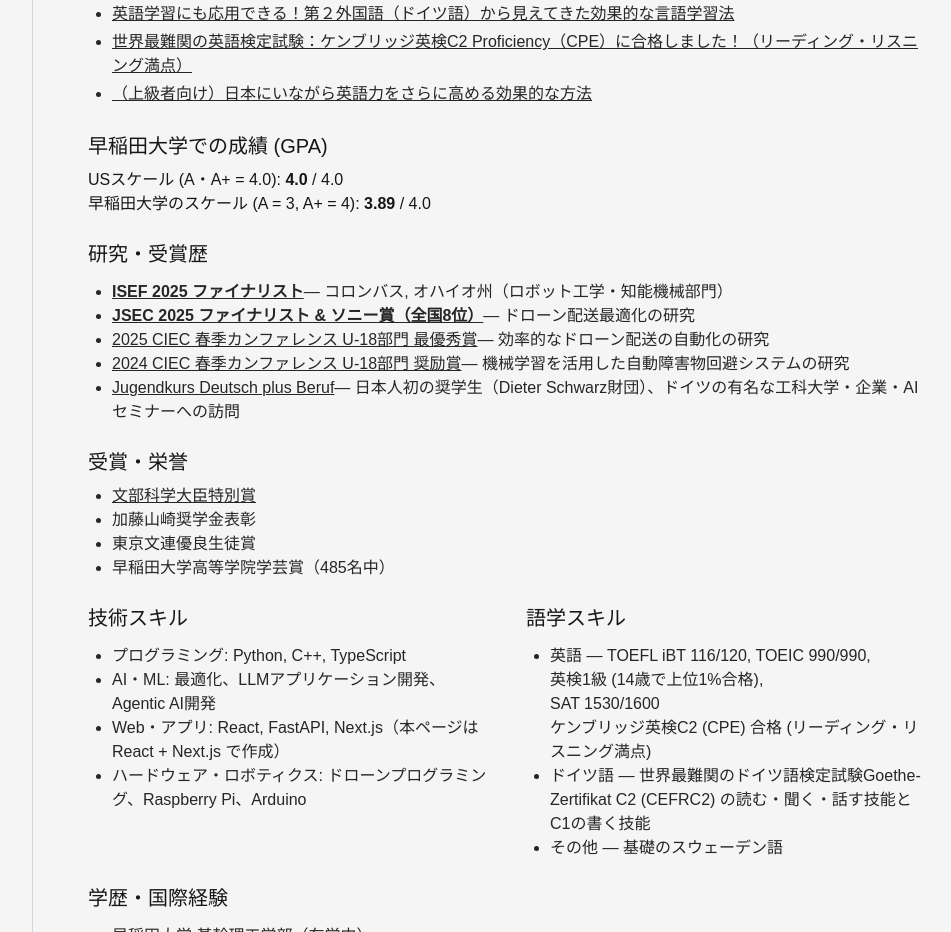
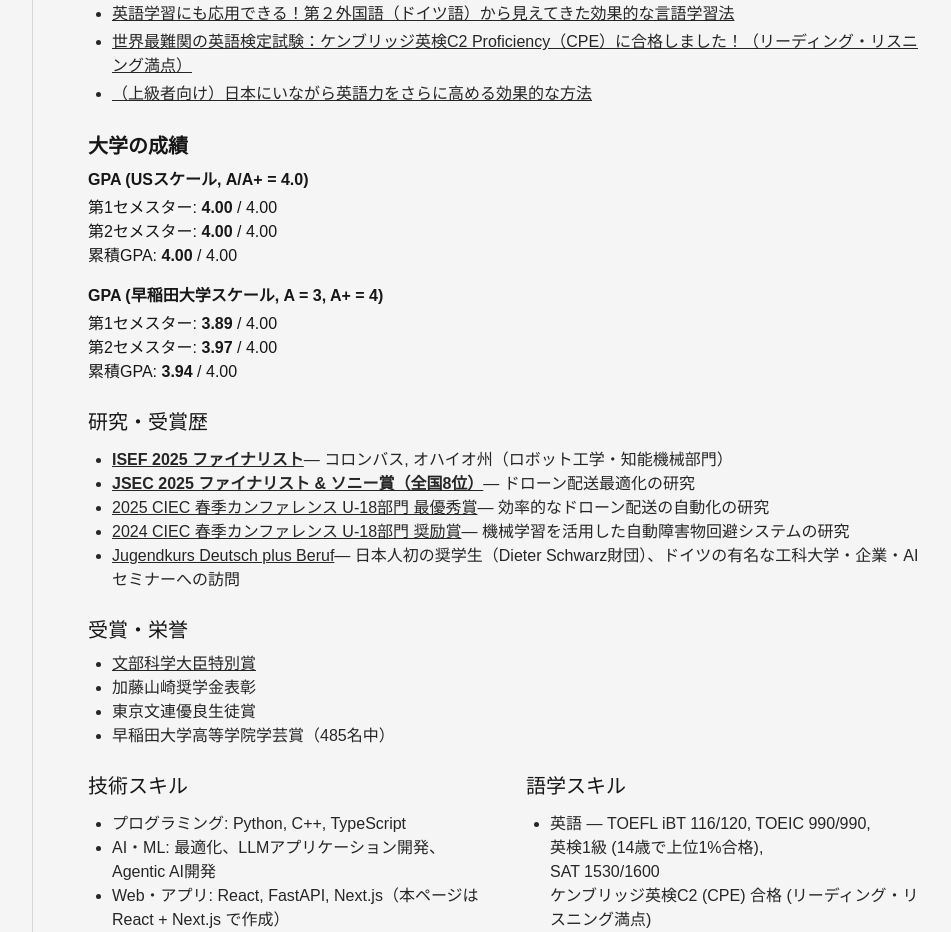
Before and after one commit to dronerd/yutokuroki-introduction-v1, a Next.js app: page /ja in a window 1280 px wide. Shown: the part 980-1912 px from the top of the page, without its empty margins (300-1251 px from the left). Built offline with nearby package versions, Linux system fonts and the light colour scheme.

Commit message:
modified japanese gpa

```diff
--- a/app/ja/page.tsx
+++ b/app/ja/page.tsx
@@ -231,12 +231,23 @@
 
             {/* Academic Records */}
             <section className="mt-6">
-              <h2 className="text-xl font-medium">早稲田大学での成績 (GPA)</h2>
-              <p className="mt-2 text-base text-sm sm:text-base">
-                USスケール (A・A+ = 4.0): <strong>4.0</strong> / 4.0
-                <br />
-                早稲田大学のスケール (A = 3, A+ = 4): <strong>3.89</strong> / 4.0
-              </p>
+              <h2 className="text-xl font-medium">
+                <strong>大学の成績</strong>
+              </h2>
+              <div className="mt-2 text-base text-sm sm:text-base">
+                <h3 className="font-semibold">GPA (USスケール, A/A+ = 4.0)</h3>
+                <p className="mt-1">
+                  第1セメスター: <strong>4.00</strong> / 4.00<br />
+                  第2セメスター: <strong>4.00</strong> / 4.00<br />
+                  累積GPA: <strong>4.00</strong> / 4.00
+                </p>
+                <h3 className="mt-4 font-semibold">GPA (早稲田大学スケール, A = 3, A+ = 4)</h3>
+                <p className="mt-1">
+                  第1セメスター: <strong>3.89</strong> / 4.00<br />
+                  第2セメスター: <strong>3.97</strong> / 4.00<br />
+                  累積GPA: <strong>3.94</strong> / 4.00
+                </p>
+              </div>
             </section>
 
             {/* Research & Awards */}
--- a/app/page.tsx
+++ b/app/page.tsx
@@ -234,7 +234,7 @@
               </ul>
             </section>
 
-             {/* Academic Records */}
+
             {/* Academic Records */}
             <section className="mt-6">
               <h2 className="text-xl font-medium">
```
